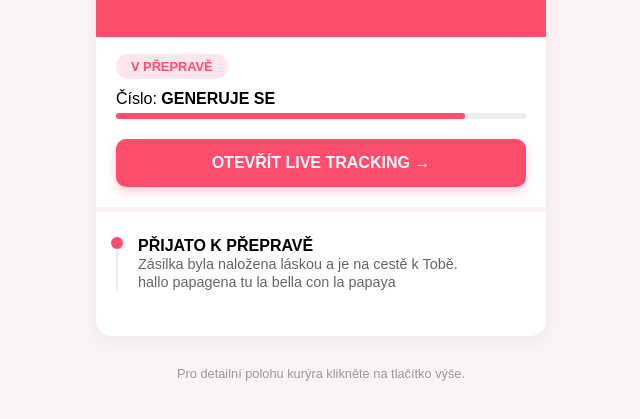
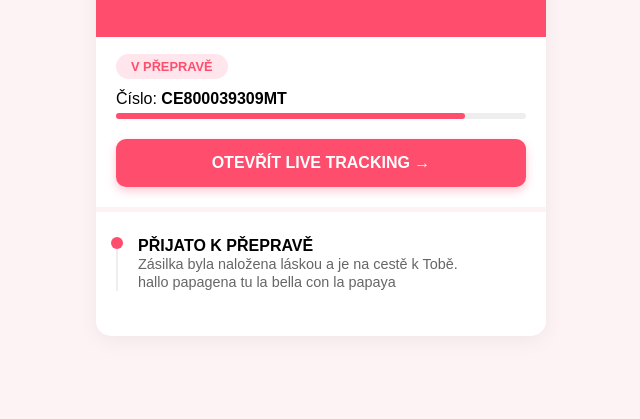
Before and after one commit to creator52891A/laska, a plain HTML site: page tracking.html in a window 1280 px wide. Shown: the part 109-528 px from the top of the page, without its empty margins (319-959 px from the left). Drawn offline with Linux system fonts and the light colour scheme.

Commit message:
Update tracking.html

```diff
--- a/tracking.html
+++ b/tracking.html
@@ -49,10 +49,10 @@
   </div>
   <div class="status-card">
     <span class="badge">V PŘEPRAVĚ</span>
-    <p style="margin: 15px 0 5px 0;">Číslo: <strong>GENERUJE SE</strong></p>
+    <p style="margin: 15px 0 5px 0;">Číslo: <strong>CE800039309MT</strong></p>
     <div style="height: 6px; background: #eee; border-radius: 3px;"><div style="width: 85%; background: #ff4d6d; height: 100%; border-radius: 3px;"></div></div>
 
-    <a href="https://www.17track.net/cs/track?nums=ABC7890" target="_blank" class="track-button" style="margin-top: 20px;">
+    <a href="https://www.17track.net/cs/track?nums=CE800039309MT" target="_blank" class="track-button" style="margin-top: 20px;">
       OTEVŘÍT LIVE TRACKING →
     </a>
   </div>
@@ -69,11 +69,3 @@
 
 
   </div>
-
-
-
-
-</div>
-<p class="footer-note">Pro detailní polohu kurýra klikněte na tlačítko výše.</p>
-</body>
-</html>
```
